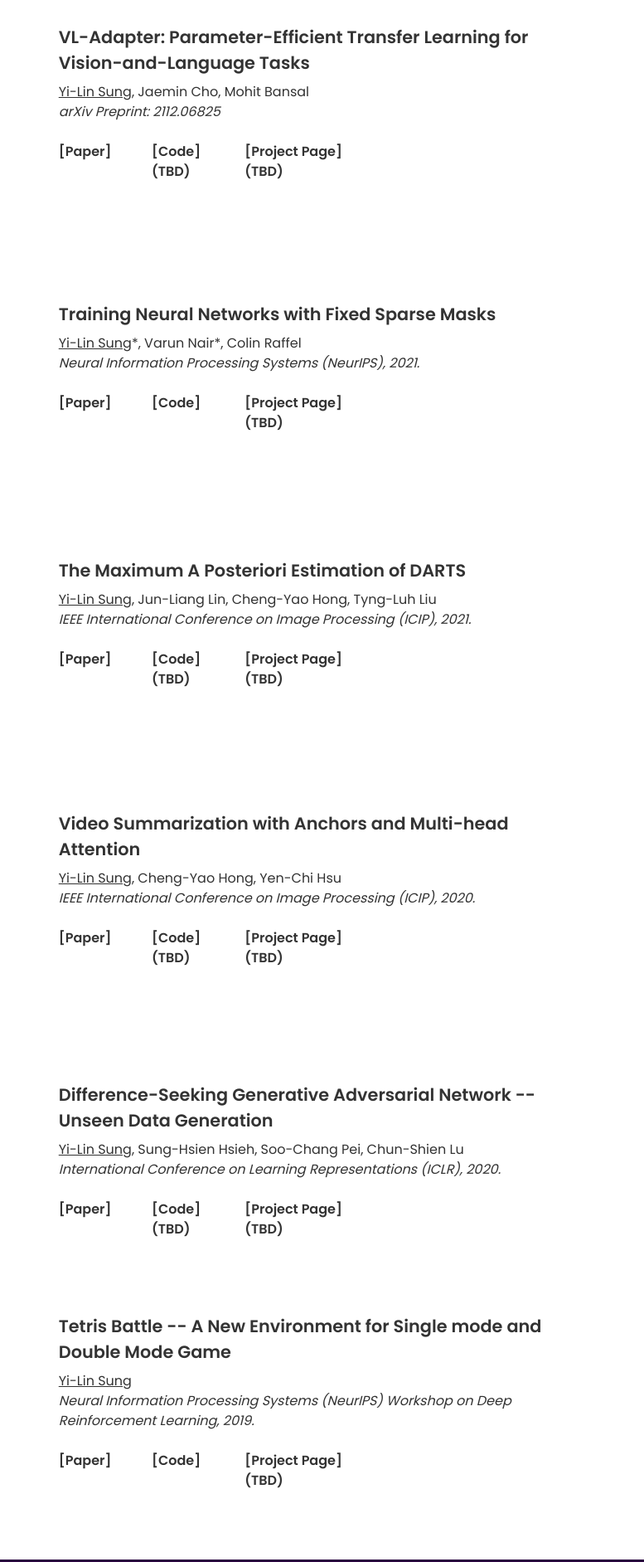
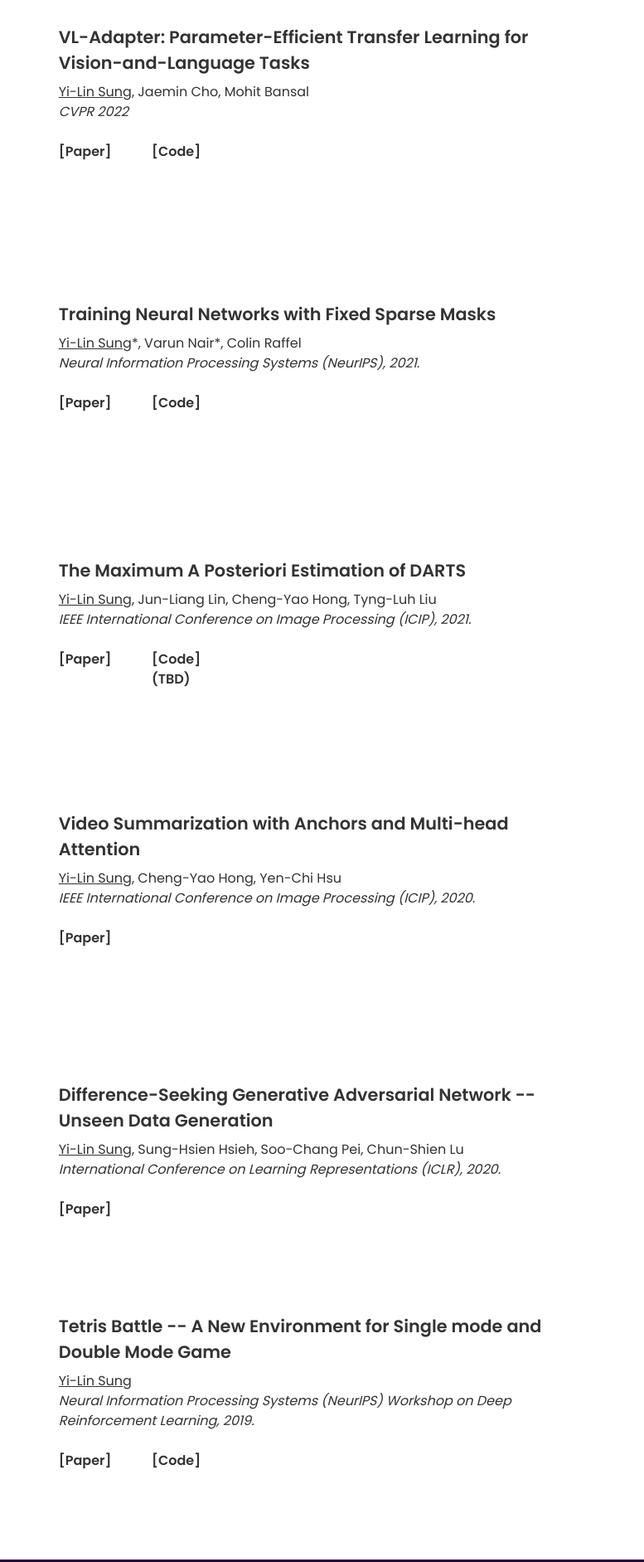
Before and after one commit to ylsung/ylsung.github.io, a plain HTML site: page index.html in a window 1280 px wide. Shown: the part 1267-3150 px from the top of the page at 83% size, 503-1280 px from the left. Drawn offline with Linux system fonts and the light colour scheme; files whose address does not match are found by name.

Commit message:
Add CVPR paper

```diff
--- a/index.html
+++ b/index.html
@@ -74,8 +74,8 @@
 						</ul>
 						<ul class="social-icons">
 							<!-- <li><a href="#"><i class="ion-social-pinterest"></i></a></li> -->
-							<li><a href="https://github.com/louis2889184"><i class="ion-social-github"></i></a></li>
-							<li><a href="#"><i class="ai ai-google-scholar-square"></i></a></li>
+							<li><a href="https://github.com/ylsung"><i class="ion-social-github"></i></a></li>
+							<li><a href="https://scholar.google.com/citations?user=aW2XnF0AAAAJ&hl=en\"><i class="ai ai-google-scholar-square"></i></a></li>
 							<li><a href="https://www.linkedin.com/in/yi-lin-sung-41a427120/"><i
 										class="ion-social-linkedin"></i></a></li>
 							<li><a href="https://www.facebook.com/profile.php?id=100001644266558"><i
@@ -189,7 +189,7 @@
 							<h4><b>VL-Adapter: Parameter-Efficient Transfer Learning for Vision-and-Language Tasks</b></h4>
 							<div class="mt-2">
 								<h5><u>Yi-Lin Sung</u>, Jaemin Cho, Mohit Bansal</h5>
-								<h5><i>arXiv Preprint: 2112.06825</h5></i>
+								<h5><i>CVPR 2022</h5></i>
 							</div>
 							<div class="row">
 								<div class="col-sm-2 col-md-2 col-lg-2 mt-4">
@@ -198,10 +198,9 @@
 									</a>
 								</div>
 								<div class="col-sm-2 col-md-2 col-lg-2 mt-4">
-									<h5"><b>[Code] (TBD)</b></h5>
-								</div>
-								<div class="col-sm-3 col-md-3 col-lg-3 mt-4">
-									<h5"><b>[Project Page] (TBD)</b></h5>
+									<a href='https://github.com/ylsung/VL_adapter'>
+										<h5><b>[Code]</b></h5>
+									</a>
 								</div>
 							</div>
 						</div>
@@ -232,9 +231,6 @@
 										<h5><b>[Code]</b></h5>
 									</a>
 								</div>
-								<div class="col-sm-3 col-md-3 col-lg-3 mt-4">
-									<h5"><b>[Project Page] (TBD)</b></h5>
-								</div>
 							</div>
 						</div>
 					</div>
@@ -262,9 +258,6 @@
 								</div>
 								<div class="col-sm-2 col-md-2 col-lg-2 mt-4">
 									<h5"><b>[Code] (TBD)</b></h5>
-								</div>
-								<div class="col-sm-3 col-md-3 col-lg-3 mt-4">
-									<h5"><b>[Project Page] (TBD)</b></h5>
 								</div>
 							</div>
 						</div>
@@ -296,12 +289,6 @@
 										<h5><b>[Paper]</b></h5>
 									</a>
 								</div>
-								<div class="col-sm-2 col-md-2 col-lg-2 mt-4">
-									<h5"><b>[Code] (TBD)</b></h5>
-								</div>
-								<div class="col-sm-3 col-md-3 col-lg-3 mt-4">
-									<h5"><b>[Project Page] (TBD)</b></h5>
-								</div>
 							</div>
 						</div>
 					</div>
@@ -332,12 +319,6 @@
 										<h5><b>[Paper]</b></h5>
 									</a>
 								</div>
-								<div class="col-sm-2 col-md-2 col-lg-2 mt-4">
-									<h5"><b>[Code] (TBD)</b></h5>
-								</div>
-								<div class="col-sm-3 col-md-3 col-lg-3 mt-4">
-									<h5"><b>[Project Page] (TBD)</b></h5>
-								</div>
 							</div>
 						</div>
 					</div>
@@ -367,9 +348,6 @@
 									<a href="https://github.com/louis2889184/TetrisBattle">
 										<h5"><b>[Code]</b></h5>
 									</a>
-								</div>
-								<div class="col-sm-3 col-md-3 col-lg-3 mt-4">
-									<h5"><b>[Project Page] (TBD)</b></h5>
 								</div>
 							</div>
 						</div>
```
